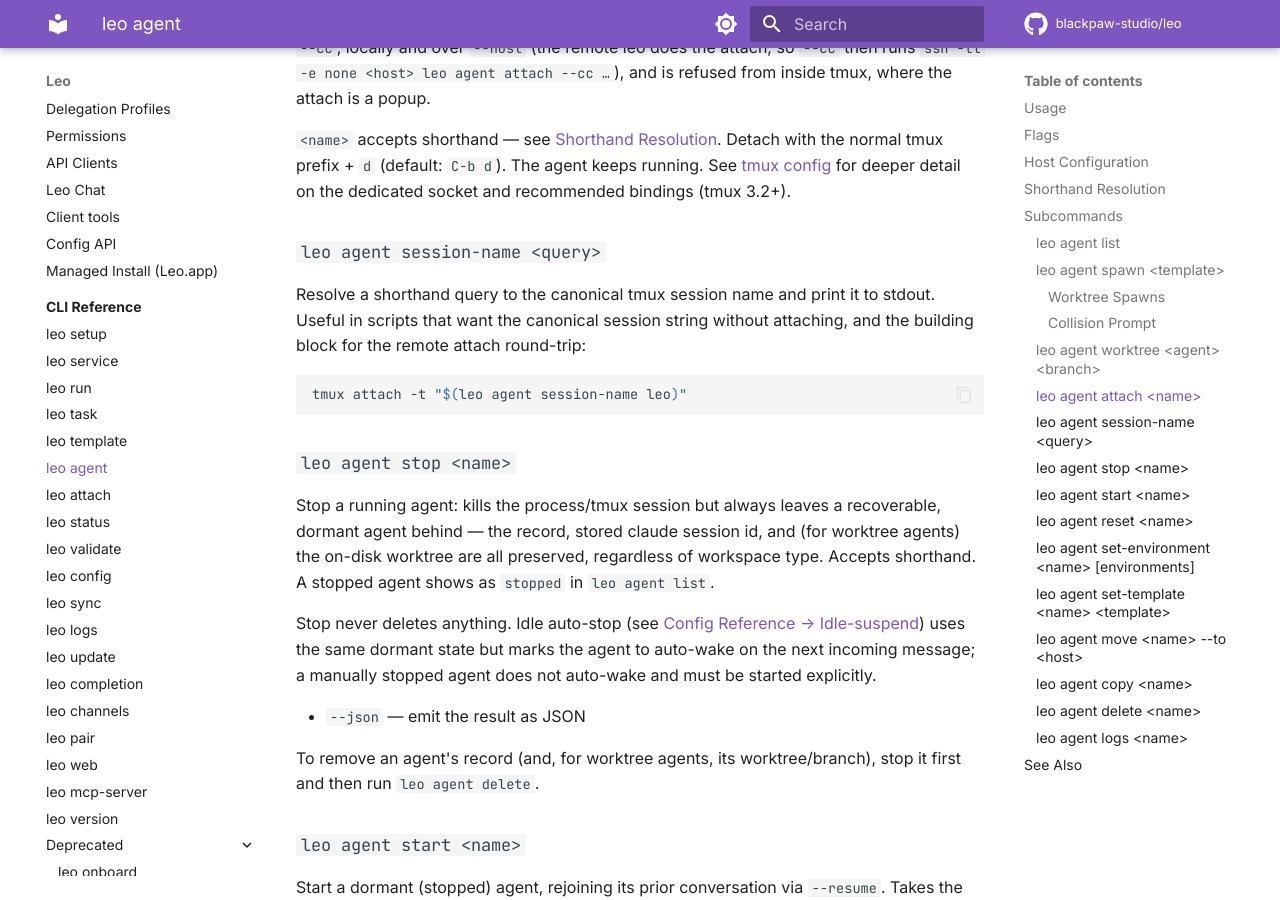
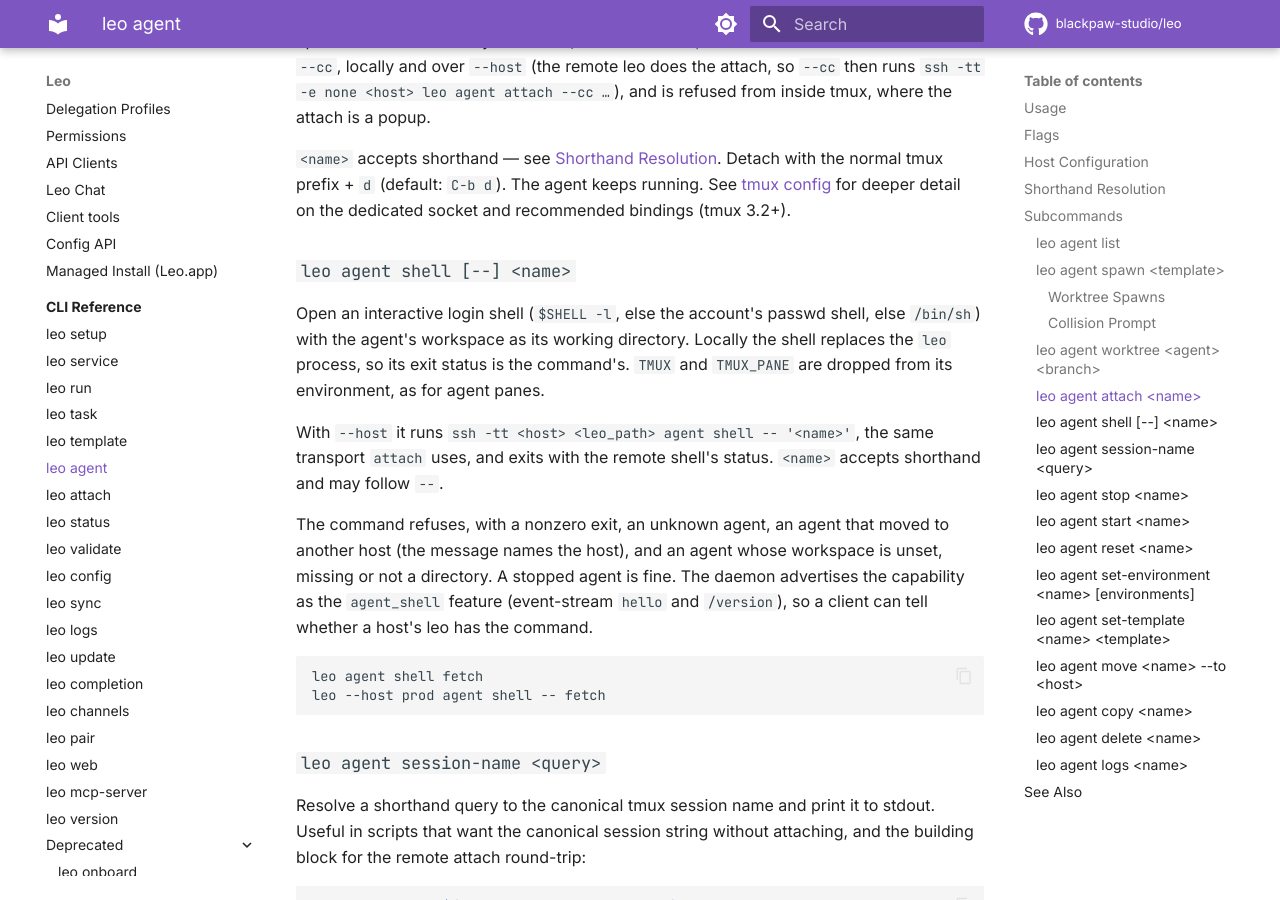
Before and after one commit to blackpaw-studio/leo, an MkDocs documentation site: the page built from docs/cli/agent.md, in a window 1280 px wide and 900 px high, scrolled down 5954 px. Built offline with MkDocs 1.6.1 and Material for MkDocs 9.7.7, drawn with Linux system fonts in a browser that asks for light colours; comment, search, counter and statistics services are not loaded; some of the changed text lies outside the part shown.

Commit message:
docs: leo agent shell
Claude-Session: https://claude.ai/code/session_01NHCXhWGgNfdJExirV6WCtT

````diff
--- a/docs/cli/agent.md
+++ b/docs/cli/agent.md
@@ -12,6 +12,7 @@ leo agent spawn <template> --repo <name> --name <n>                # spawn with
 leo agent spawn <template> --repo <owner/repo> --worktree <branch> # spawn into a dedicated git worktree
 leo agent worktree <agent> <branch>                                # spawn a worktree agent branched off an existing agent
 leo agent attach <name> [--cc] [--dispatch-placement P]           # attach to the agent's tmux session
+leo agent shell [--] <name>                                        # login shell in the agent's workspace
 leo agent session-name <query>                                     # print the tmux session name
 leo agent stop <name>                                              # stop a running agent — always dormant, never deletes anything
 leo agent start <name>                                             # start a dormant agent, rejoining its prior conversation
@@ -20,7 +21,7 @@ leo agent delete <name> [--delete-branch]                          # delete a st
 leo agent logs <name> [-n LINES] [-f]                              # tail the agent's pane output
 ```
 
-`<name>` for `attach`, `stop`, `reset`, and `logs` accepts shorthand — see [Shorthand Resolution](#shorthand-resolution) below. `start` and `delete` take the canonical name only — the shorthand resolver only matches *live* agents, and both a dormant agent (`start`'s target) and a stopped agent (`delete`'s target) are not live. `session-name` is the explicit resolver.
+`<name>` for `attach`, `shell`, `stop`, `reset`, and `logs` accepts shorthand — see [Shorthand Resolution](#shorthand-resolution) below. `start` and `delete` take the canonical name only — the shorthand resolver only matches *live* agents, and both a dormant agent (`start`'s target) and a stopped agent (`delete`'s target) are not live. `session-name` is the explicit resolver.
 
 ## Flags
 
@@ -206,6 +207,19 @@ Detach with the normal tmux prefix + `d` (default: `C-b d`). The agent keeps
 running. See [tmux config](../guides/tmux-config.md) for deeper detail on the
 dedicated socket and recommended bindings (tmux 3.2+).
 
+### `leo agent shell [--] <name>`
+
+Open an interactive login shell (`$SHELL -l`, else the account's passwd shell, else `/bin/sh`) with the agent's workspace as its working directory. Locally the shell replaces the `leo` process, so its exit status is the command's. `TMUX` and `TMUX_PANE` are dropped from its environment, as for agent panes.
+
+With `--host` it runs `ssh -tt <host> <leo_path> agent shell -- '<name>'`, the same transport `attach` uses, and exits with the remote shell's status. `<name>` accepts shorthand and may follow `--`.
+
+The command refuses, with a nonzero exit, an unknown agent, an agent that moved to another host (the message names the host), and an agent whose workspace is unset, missing or not a directory. A stopped agent is fine. The daemon advertises the capability as the `agent_shell` feature (event-stream `hello` and `/version`), so a client can tell whether a host's leo has the command.
+
+```bash
+leo agent shell fetch
+leo --host prod agent shell -- fetch
+```
+
 ### `leo agent session-name <query>`
 
 Resolve a shorthand query to the canonical tmux session name and print it to stdout. Useful in scripts that want the canonical session string without attaching, and the building block for the remote attach round-trip:
````
Also changed, not shown: CHANGELOG.md (+7 -0 lines).
